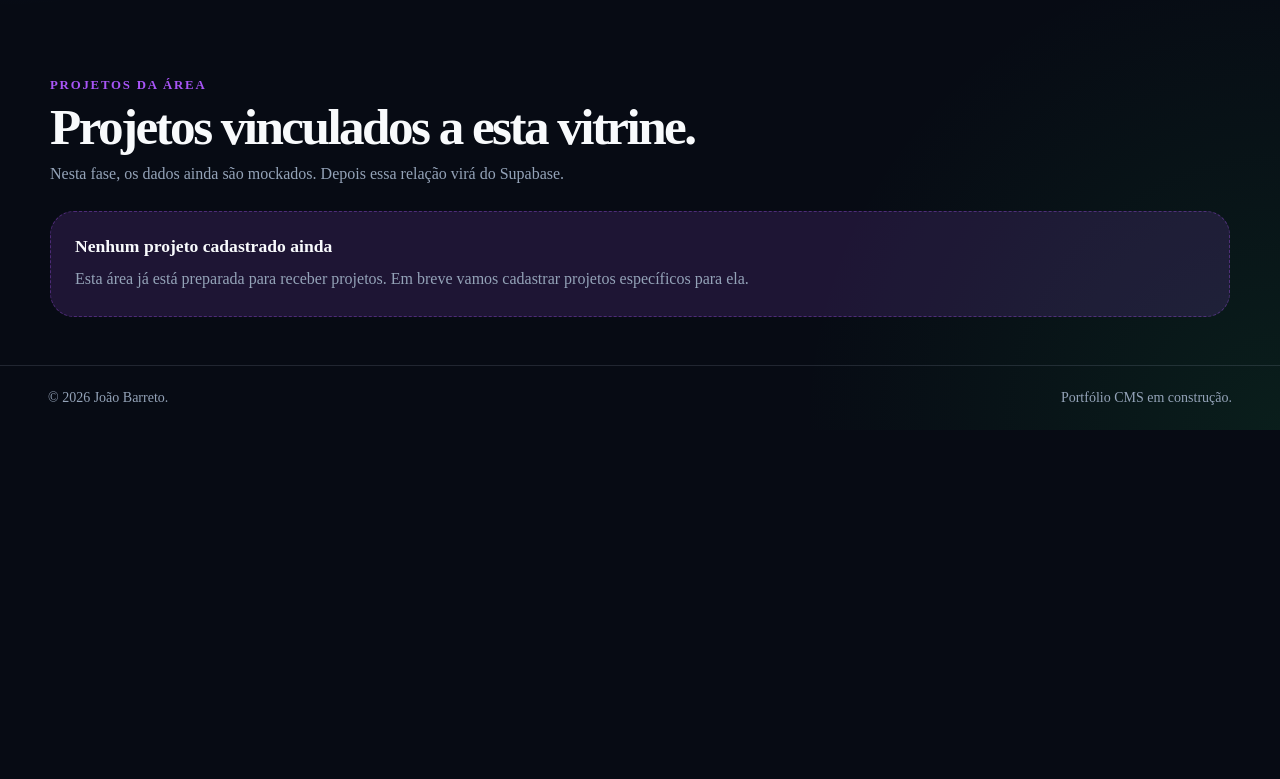
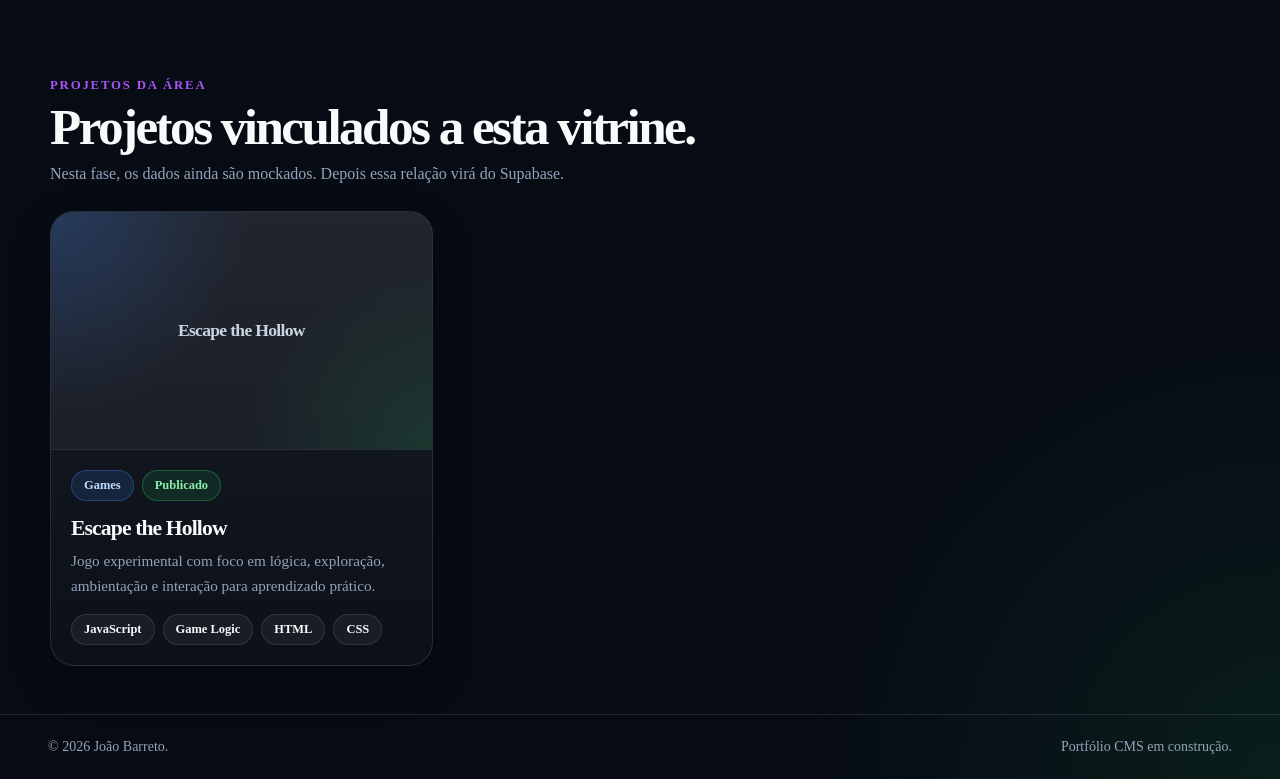
Before and after one commit to JoaoBarreto35/portfolio_cms_react_ts, a React (Vite) app: page /game in a window 1280 px wide. Shown: the part 501-1280 px from the top of the page. Before the commit the page ends 931 px from the top, so only its background shows below. Built offline with nearby package versions, Linux system fonts and the light colour scheme.

Commit message:
feat: add mock projects all portfolio areas

```diff
--- a/src/features/portfolio/data/mockPortfolioData.ts
+++ b/src/features/portfolio/data/mockPortfolioData.ts
@@ -72,6 +72,55 @@ export const projects: ProjectSummary[] = [
     areaSlugs: ["web"],
     featured: true,
   },
+  {
+    title: "Dashboard de Produtividade",
+    slug: "dashboard-produtividade",
+    description:
+      "Dashboard analítico para acompanhar produtividade, indicadores operacionais e evolução de resultados.",
+    category: "Dados",
+    status: "Conceito",
+    technologies: ["Power BI", "SQL", "Excel", "Indicadores"],
+    coverImageUrl: null,
+    areaSlugs: ["data-analytics"],
+    featured: false,
+  },
+  {
+    title: "Monitoramento IoT",
+    slug: "monitoramento-iot",
+    description:
+      "Projeto de visualização e acompanhamento de dados operacionais com foco em indicadores e monitoramento.",
+    category: "Dados",
+    status: "Estudo",
+    technologies: ["Power BI", "IoT", "Dashboards", "Análise de dados"],
+    coverImageUrl: null,
+    areaSlugs: ["data-analytics", "automation"],
+    featured: false,
+  },
+  {
+    title: "Automação de Planilhas",
+    slug: "automacao-planilhas",
+    description:
+      "Fluxo para transformar atualização manual de planilhas em um processo mais rápido, padronizado e confiável.",
+    category: "Automação",
+    status: "Conceito",
+    technologies: ["Excel", "JavaScript", "HTML", "CSS", "Automação"],
+    coverImageUrl: null,
+    areaSlugs: ["automation"],
+    featured: false,
+  },
+  {
+    title: "Escape the Hollow",
+    slug: "escape-the-hollow",
+    description:
+      "Jogo experimental com foco em lógica, exploração, ambientação e interação para aprendizado prático.",
+    category: "Games",
+    status: "Publicado",
+    technologies: ["JavaScript", "Game Logic", "HTML", "CSS"],
+    coverImageUrl: null,
+    areaSlugs: ["game"],
+    featured: false,
+  },
+
 ];
 
 
@@ -224,4 +273,80 @@ export const projectDetailsBySlug: Record<string, ProjectDetails> = {
     impact:
       "O projeto demonstra aplicação de gamificação em um problema real, combinando experiência do usuário, lógica de progresso, banco de dados e acompanhamento de comportamento.",
   },
+  "dashboard-produtividade": {
+    title: "Dashboard de Produtividade",
+    slug: "dashboard-produtividade",
+    subtitle:
+      "Dashboard analítico para acompanhar produtividade, indicadores operacionais e evolução de resultados.",
+    category: "Dados & Analytics",
+    year: "2026",
+    status: "Conceito",
+    role: "Data Analyst",
+    technologies: ["Power BI", "SQL", "Excel", "Indicadores"],
+    coverImageUrl: null,
+    problem:
+      "Indicadores operacionais espalhados em controles diferentes dificultam a leitura rápida de produtividade, evolução e pontos de atenção.",
+    solution:
+      "Estruturação de um dashboard com visão consolidada, KPIs principais, filtros e leitura visual dos dados para apoiar decisões.",
+    impact:
+      "O projeto demonstra capacidade de transformar dados brutos em informação clara, visual e útil para acompanhamento de performance.",
+  },
+
+  "monitoramento-iot": {
+    title: "Monitoramento IoT",
+    slug: "monitoramento-iot",
+    subtitle:
+      "Projeto de visualização e acompanhamento de dados operacionais com foco em indicadores e monitoramento.",
+    category: "Dados & Automação",
+    year: "2026",
+    status: "Estudo",
+    role: "Data Analyst / Developer",
+    technologies: ["Power BI", "IoT", "Dashboards", "Análise de dados"],
+    coverImageUrl: null,
+    problem:
+      "Dados de monitoramento podem perder valor quando não são organizados em uma visualização clara, dificultando a identificação de padrões e anomalias.",
+    solution:
+      "Criação de uma proposta de painel para leitura de dados operacionais, com foco em indicadores, acompanhamento e interpretação visual.",
+    impact:
+      "O projeto mostra a conexão entre tecnologia, dados e operação, aproximando análise visual de problemas práticos do ambiente real.",
+  },
+
+  "automacao-planilhas": {
+    title: "Automação de Planilhas",
+    slug: "automacao-planilhas",
+    subtitle:
+      "Fluxo para transformar atualização manual de planilhas em um processo mais rápido, padronizado e confiável.",
+    category: "Automação",
+    year: "2026",
+    status: "Conceito",
+    role: "Automation Developer",
+    technologies: ["Excel", "JavaScript", "HTML", "CSS", "Automação"],
+    coverImageUrl: null,
+    problem:
+      "Atualizações manuais em planilhas consomem tempo, aumentam risco de erro e tornam o processo dependente de repetição operacional.",
+    solution:
+      "Criação de uma interface simples para receber arquivos, processar dados e gerar uma planilha atualizada de forma padronizada.",
+    impact:
+      "O projeto demonstra pensamento de automação, redução de retrabalho e criação de ferramentas práticas para problemas do dia a dia.",
+  },
+
+  "escape-the-hollow": {
+    title: "Escape the Hollow",
+    slug: "escape-the-hollow",
+    subtitle:
+      "Jogo experimental com foco em lógica, exploração, ambientação e interação para aprendizado prático.",
+    category: "Games & Experimentos",
+    year: "2026",
+    status: "Publicado",
+    role: "Game Developer",
+    technologies: ["JavaScript", "Game Logic", "HTML", "CSS"],
+    coverImageUrl: null,
+    problem:
+      "Projetos de portfólio também precisam demonstrar criatividade, lógica e domínio de interação, não apenas telas estáticas.",
+    solution:
+      "Desenvolvimento de um jogo experimental com mecânicas simples, ambientação e estrutura interativa para treinar lógica e experiência do usuário.",
+    impact:
+      "O projeto mostra versatilidade, criatividade e capacidade de aplicar programação em experiências mais lúdicas e interativas.",
+  },
+
 };
```
